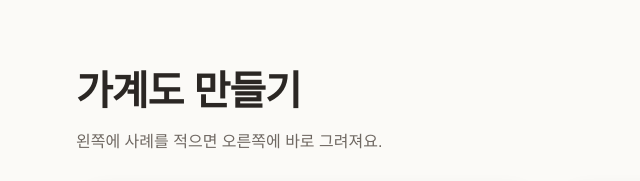
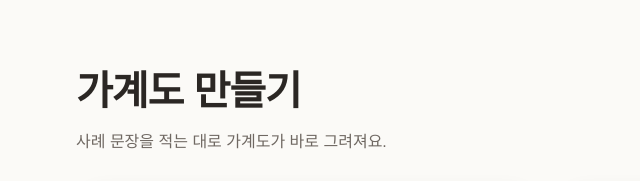
Before and after one commit to mylog-j/case-genogram, a plain HTML site: page index.html in a window 1280 px wide. Shown: the part 1600-1781 px from the top of the page, 0-640 px from the left. Drawn offline with Linux system fonts and the light colour scheme; a web font is replaced by a local one.

```diff
--- a/index.html
+++ b/index.html
@@ -147,7 +147,7 @@
   <section class="make" id="make" aria-labelledby="make-title">
     <div class="section-head">
       <h2 id="make-title">가계도 만들기</h2>
-      <p>왼쪽에 사례를 적으면 오른쪽에 바로 그려져요.</p>
+      <p>사례 문장을 적는 대로 가계도가 바로 그려져요.</p>
     </div>
 
     <div class="workbench">
```
Also changed, not shown: README.md (added), vercel.json (added).
